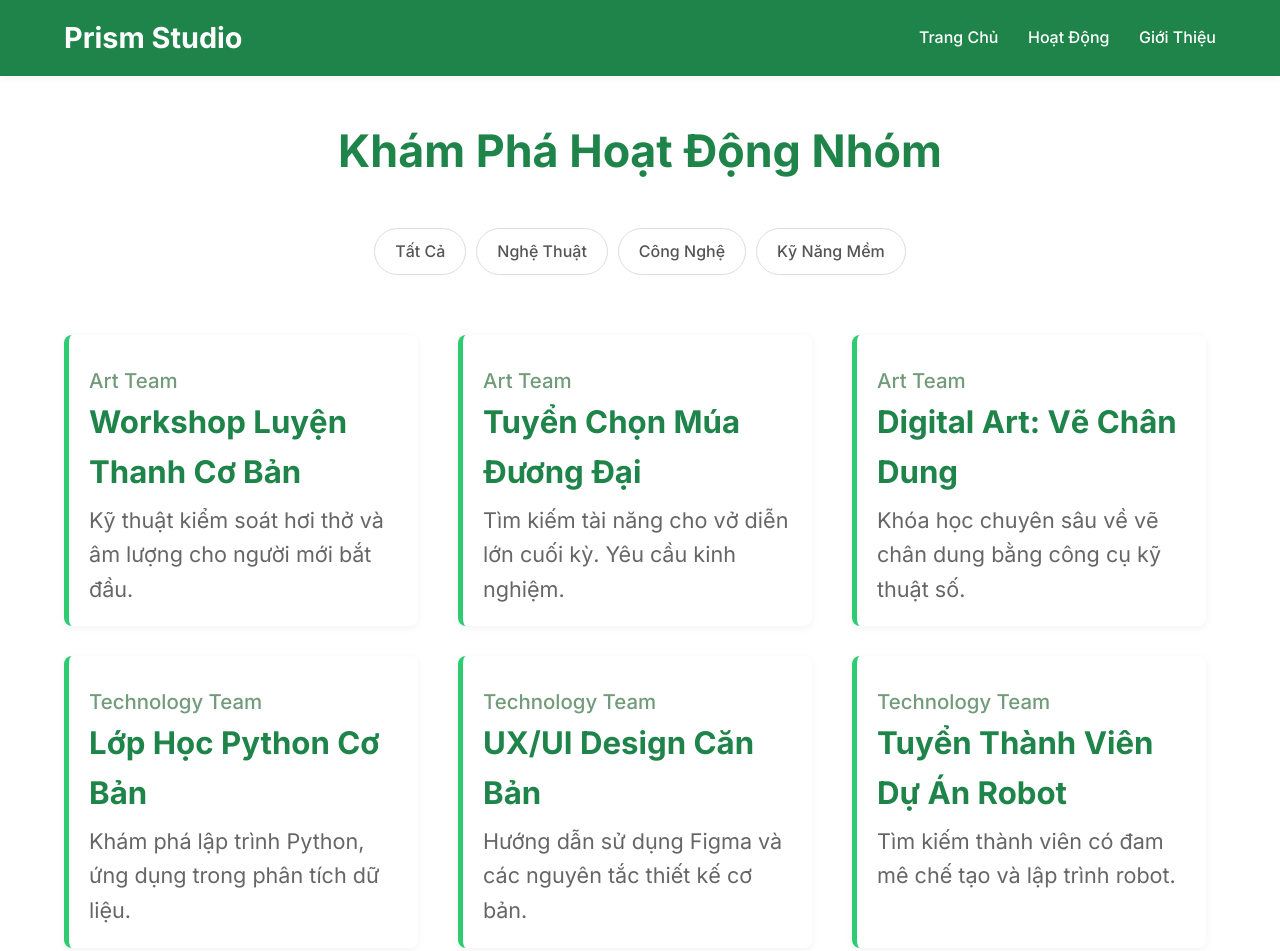
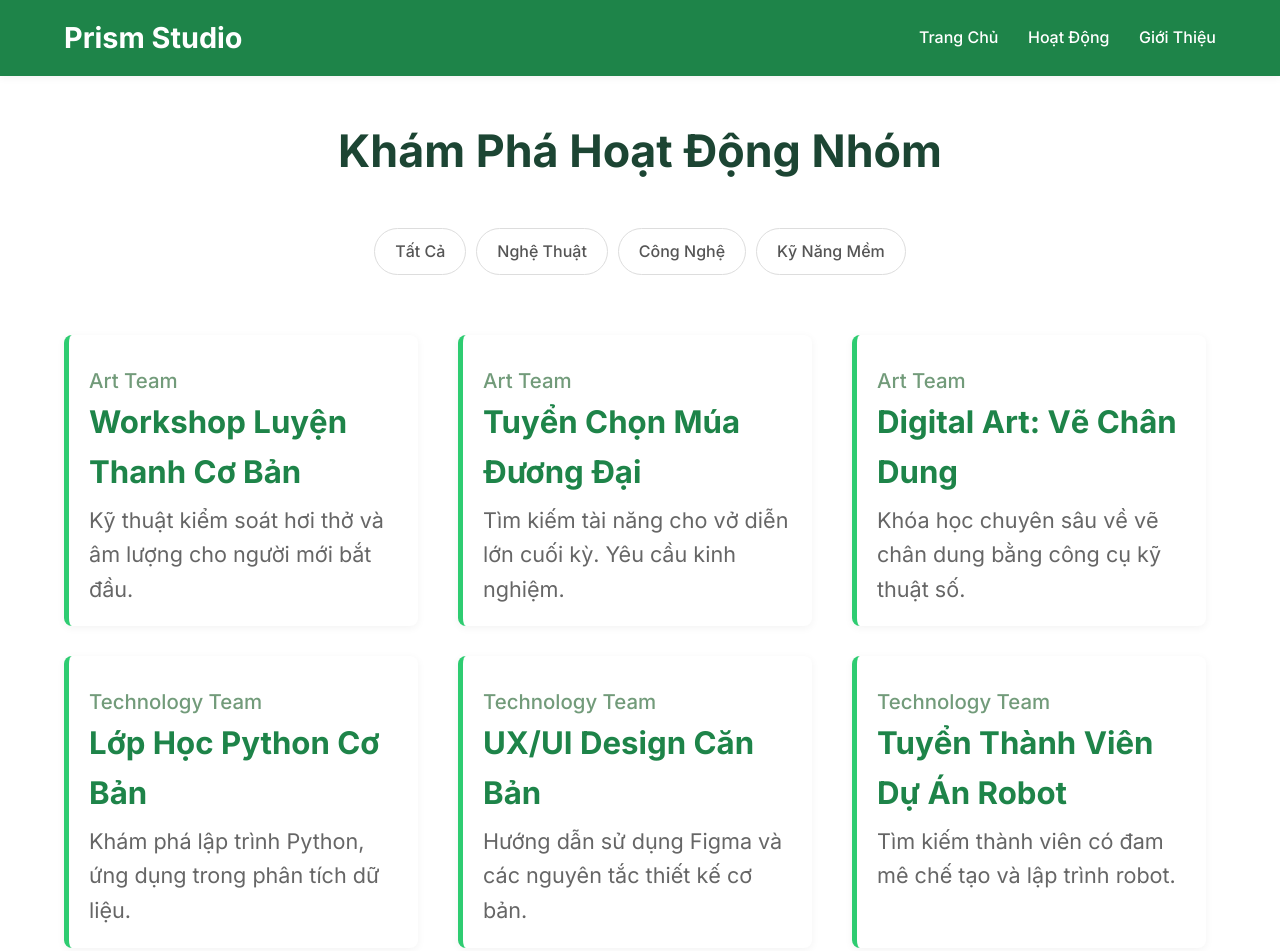
Before and after one commit to leehuong1610-lgtm/Prism-Studio--web-dang-ki-CLB-sinh-vien, a plain HTML site: page activity.html in a window 1280 px wide. Shown: the top 951 px of the page. Drawn offline with Linux system fonts and the light colour scheme; a web font is replaced by a local one.

Commit message:
Update activity.css

```diff
--- a/css/activity.css
+++ b/css/activity.css
@@ -40,7 +40,7 @@ h1, h2, h3 {
     font-size: 2.8em;
     margin-bottom: 20px;
     padding-top: 40px;
-    color: var(--color-primary);
+    color: #1c4533;
 }
 
 .header {
```
